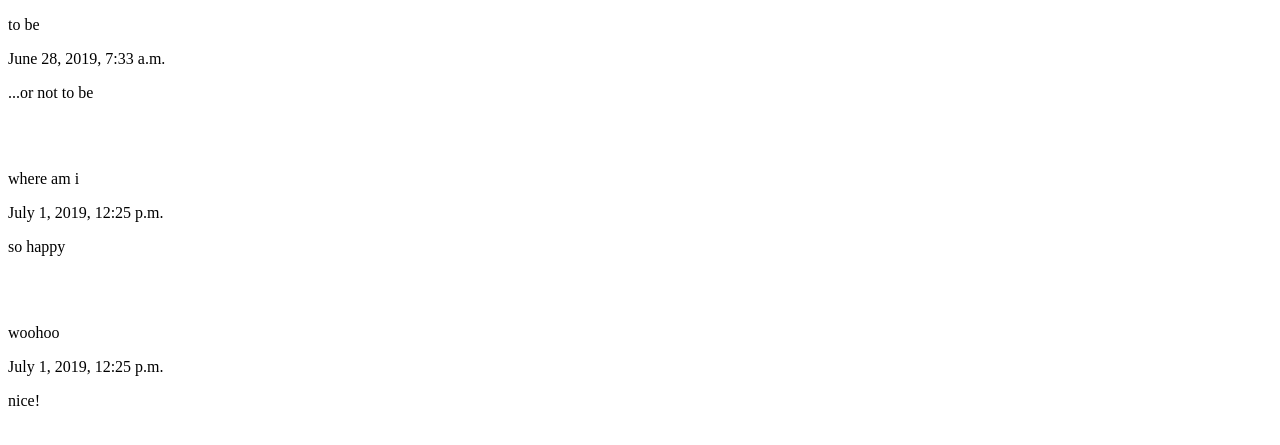
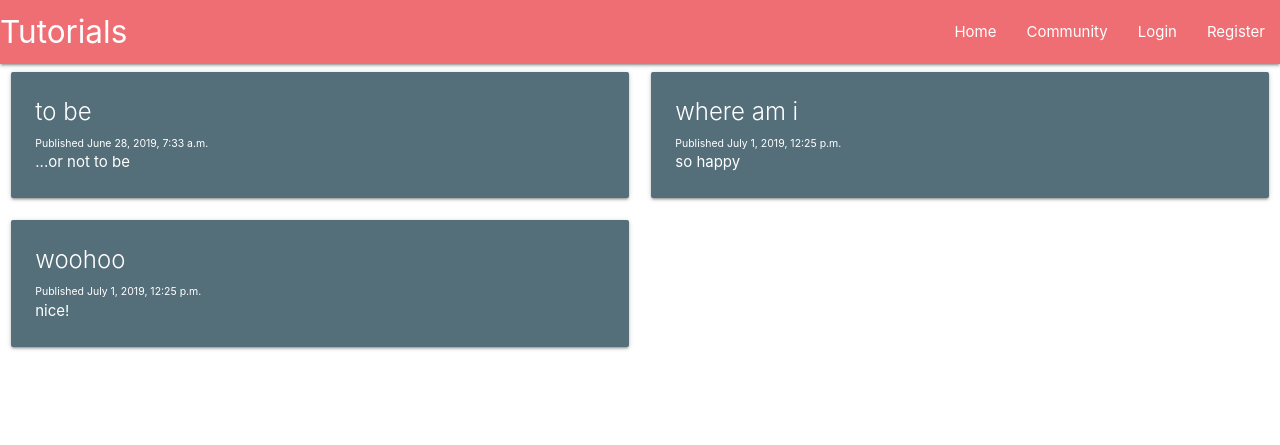
Before and after one commit to setazer/djangotutorials, a Django app: page / in a window 1280 px wide. Shown: the top 445 px of the page. Run offline with Django 3.2, Linux system fonts and the light colour scheme; data comes from the database, SQL or seed files in the repository; some libraries are stand-ins or nearby versions.

Commit message:
tutorial 4

```diff
--- a/djangotutorials/urls.py
+++ b/djangotutorials/urls.py
@@ -13,10 +13,12 @@ Including another URLconf
     1. Import the include() function: from django.urls import include, path
     2. Add a URL to urlpatterns:  path('blog/', include('blog.urls'))
 """
+
 from django.contrib import admin
 from django.urls import path, include
 
 urlpatterns = [
     path('', include('main.urls')),
+    path(r'tinymce/', include('tinymce.urls')),
     path('admin/', admin.site.urls),
 ]
--- a/main/urls.py
+++ b/main/urls.py
@@ -13,13 +13,16 @@ Including another URLconf
     1. Import the include() function: from django.urls import include, path
     2. Add a URL to urlpatterns:  path('blog/', include('blog.urls'))
 """
+
 from django.contrib import admin
 from django.urls import path, include
+
+
 from . import views
 
 app_name = "main"
 
 urlpatterns = [
     path('', views.homepage, name="homepage"),
-    path(r'tinymce/', include('tinymce.urls')),
+
 ]
--- /dev/null
+++ b/templates/main/header.html
@@ -0,0 +1,27 @@
+<head>
+    {% load static %}
+    <!-- Prism CSS -->
+    <link href="{% static "tinymce/css/prism.css" %}" rel="stylesheet">
+    <!-- Compiled and minified CSS -->
+    <link rel="stylesheet" href="https://cdnjs.cloudflare.com/ajax/libs/materialize/1.0.0/css/materialize.min.css">
+    <!-- Compiled and minified JavaScript -->
+    <script src="https://cdnjs.cloudflare.com/ajax/libs/materialize/1.0.0/js/materialize.min.js"></script>
+</head>
+<body>
+  <nav>
+    <div class="nav-wrapper">
+      <a href="/" class="brand-logo">Tutorials</a>
+      <ul id="nav-mobile" class="right hide-on-med-and-down">
+        <li><a href="/">Home</a></li>
+        <li><a href="https://discord.gg/sentdex">Community</a></li>
+        <li><a href="/login">Login</a></li>
+        <li><a href="/register">Register</a></li>
+      </ul>
+    </div>
+  </nav>
+  {% block content %}
+  {% endblock %}
+</body>
+
+<!-- Prism JS -->
+<script src="{% static "tinymce/js/prism.js" %}"></script>
--- a/templates/main/home.html
+++ b/templates/main/home.html
@@ -1,16 +1,17 @@
-<!DOCTYPE html>
-<html lang="en">
-<head>
-    <meta charset="UTF-8">
-    <title>Title</title>
-</head>
-<body>
+{% extends 'main/header.html' %}
+
+{% block content %}
+  <div class="row">
     {% for tut in tutorials %}
-        <p>{{ tut.title }}</p>
-        <p>{{ tut.published }}</p>
-        <p>{{ tut.content }}</p>
-
-        <br><br>
+        <div class="col s12 m6">
+          <div class="card blue-grey darken-1 hoverable">
+            <div class="card-content white-text">
+              <span class="card-title">{{tut.title}}</span>
+              <p style="font-size:70%">Published {{tut.published}}</p>
+              <p>{{tut.content|safe}}</p>
+            </div>
+          </div>
+        </div>
     {% endfor %}
-</body>
-</html>
+  </div>
+{% endblock %}
```
